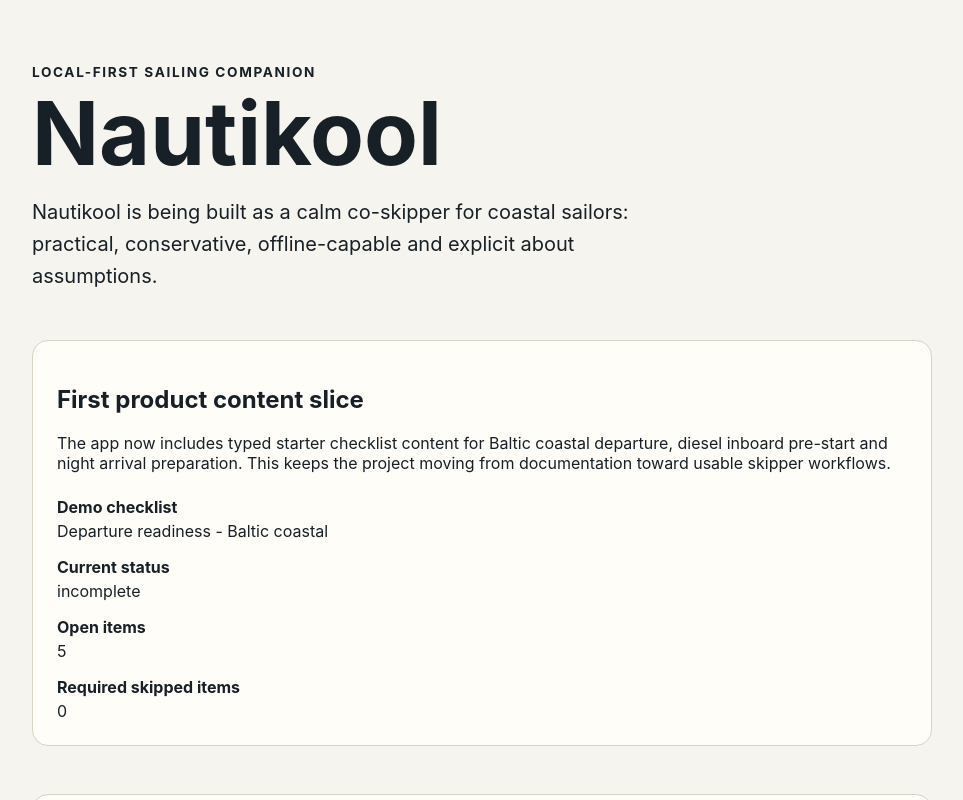
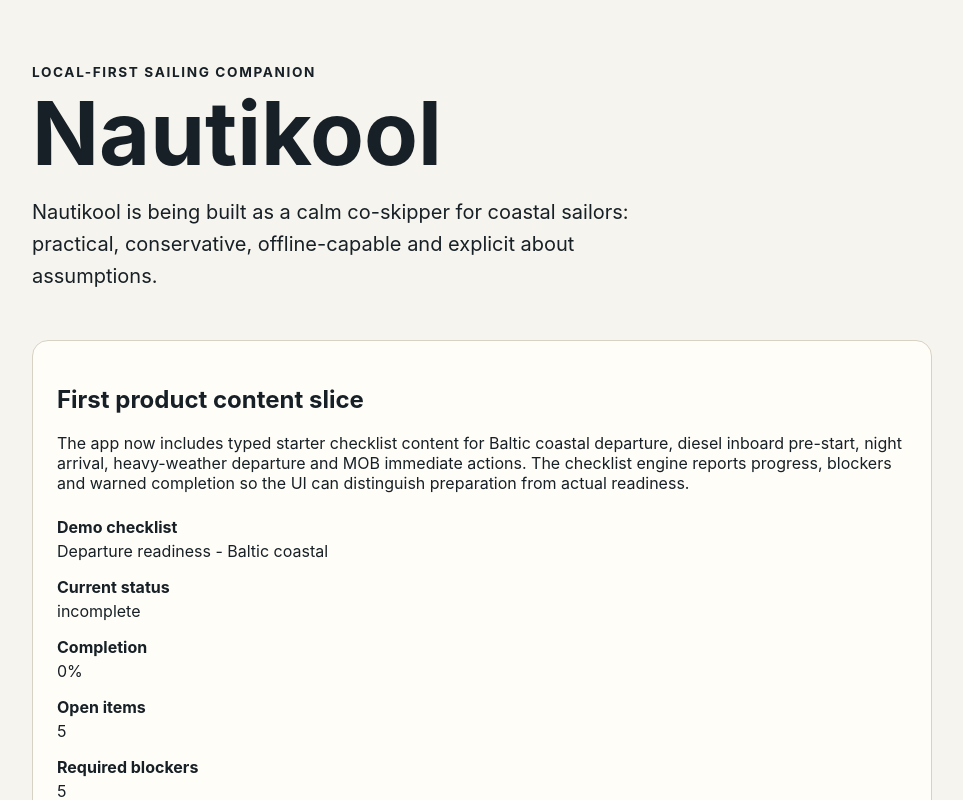
Before and after one commit to polimux/Nautikool, a SvelteKit app: page / in a window 1280 px wide. Shown: the top 800 px of the page, without its empty margins (158-1121 px from the left). Built offline with nearby package versions, Linux system fonts and the light colour scheme.

Commit message:
feat: surface checklist readiness metrics

```diff
--- a/src/routes/+page.svelte
+++ b/src/routes/+page.svelte
@@ -34,8 +34,9 @@
     <h2 id="slice-title">First product content slice</h2>
     <p>
       The app now includes typed starter checklist content for Baltic coastal departure, diesel
-      inboard pre-start and night arrival preparation. This keeps the project moving from
-      documentation toward usable skipper workflows.
+      inboard pre-start, night arrival, heavy-weather departure and MOB immediate actions. The
+      checklist engine reports progress, blockers and warned completion so the UI can distinguish
+      preparation from actual readiness.
     </p>
     <dl>
       <div>
@@ -47,8 +48,16 @@
         <dd>{summary.status}</dd>
       </div>
       <div>
+        <dt>Completion</dt>
+        <dd>{summary.completionPercent}%</dd>
+      </div>
+      <div>
         <dt>Open items</dt>
         <dd>{summary.openItems}</dd>
+      </div>
+      <div>
+        <dt>Required blockers</dt>
+        <dd>{summary.requiredOpenItems}</dd>
       </div>
       <div>
         <dt>Required skipped items</dt>
```
